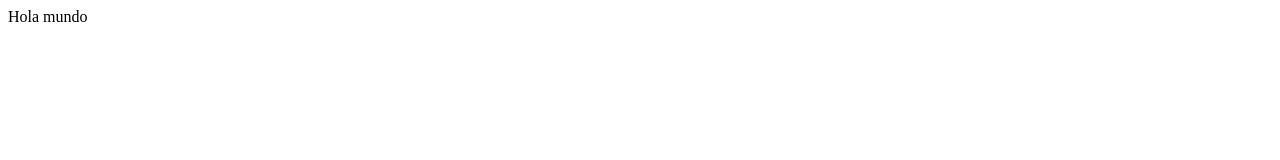
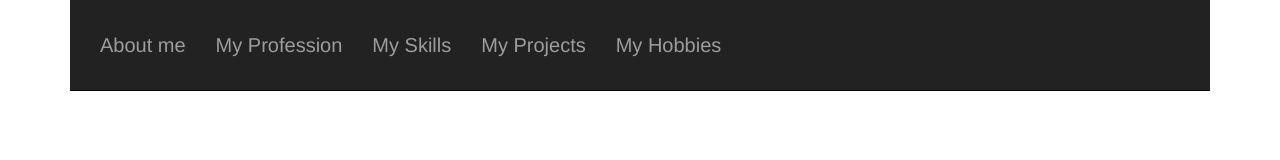
Before and after one commit to Balthair94/MHAssignment01, a plain HTML site: page index.html in a window 1280 px wide. Drawn offline with nearby package versions, Linux system fonts and the light colour scheme.

Commit message:
navbar added

```diff
--- a/index.html
+++ b/index.html
@@ -4,9 +4,39 @@
 	<meta charset="utf-8">
 	<meta http-equiv="X-UA-Compatible" content="IE=edge">
 	<title>Baltazar Rodriguez Ramirez</title>
-	<link rel="stylesheet" href="">
+	<link rel="stylesheet" href="https://maxcdn.bootstrapcdn.com/bootstrap/3.3.7/css/bootstrap.min.css" integrity="sha384-BVYiiSIFeK1dGmJRAkycuHAHRg32OmUcww7on3RYdg4Va+PmSTsz/K68vbdEjh4u" crossorigin="anonymous">
+	<link rel="stylesheet" type="text/css" href="styles.css">
 </head>
 <body>
-	Hola mundo
+
+	<!--MENU BAR-->
+     <div class="container">
+        <nav class="navbar navbar-inverse navbar-static-top">
+         <div class="container">
+           <div id="navbar" class="navbar-collapse collapse navbar_container">
+              <ul class="nav navbar-nav">
+                <li><a href="#">About me</a></li>
+                <li><a href="#profession">My Profession</a></li>
+                <li><a href="#skills">My Skills</a></li>
+                <li><a href="#projects">My Projects</a></li>
+                <li><a href="#hobbies">My Hobbies</a></li>
+              </ul>
+            </div>
+          </div>
+        </nav>
+     </div>
+
+	<!--<div class="container">
+		<div class="header_navbar">
+			<ul class="b_navbar">
+				<li class="b_navbar_item"><a href="" title="About me">About me</a></li>
+				<li class="b_navbar_item"><a href="" title="What I am">What I am</a></li>
+				<li class="b_navbar_item"><a href="" title="My Portafolio">My Portafolio</a></li>
+				<li class="b_navbar_item"><a href="" title="My Hobbies">My hobbies</a></li>
+			</ul>
+		</div>
+	</div>-->
+
+	<script src="https://maxcdn.bootstrapcdn.com/bootstrap/3.3.7/js/bootstrap.min.js" integrity="sha384-Tc5IQib027qvyjSMfHjOMaLkfuWVxZxUPnCJA7l2mCWNIpG9mGCD8wGNIcPD7Txa" crossorigin="anonymous"></script>
 </body>
 </html>
--- /dev/null
+++ b/styles.css
@@ -0,0 +1,4 @@
+.navbar_container{
+	margin: 20px;
+	font-size: 20px;
+}
```
